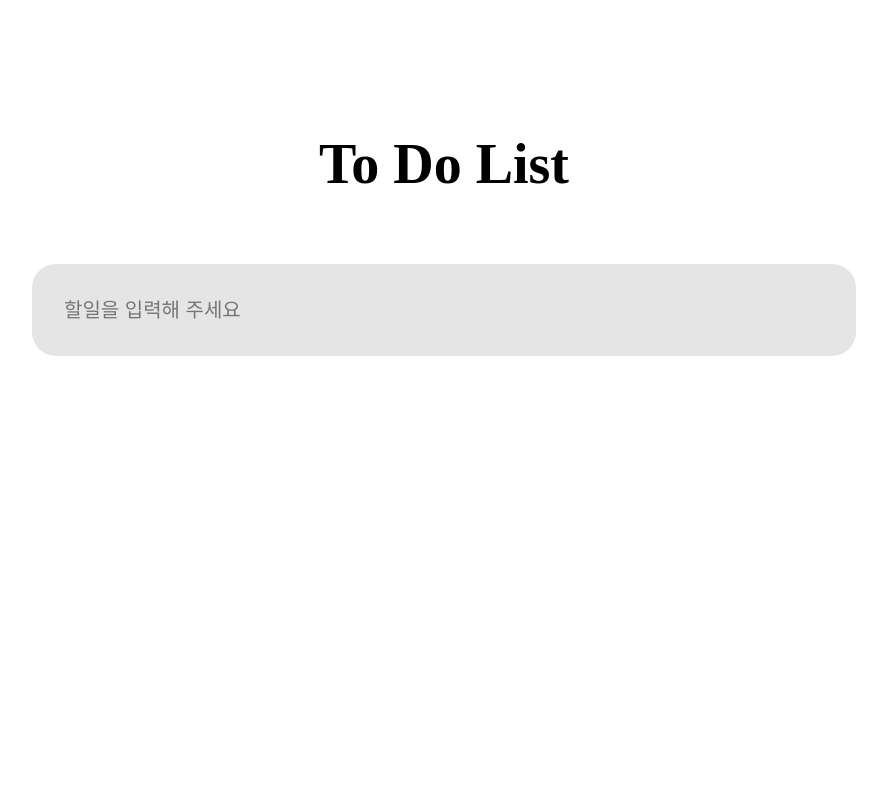
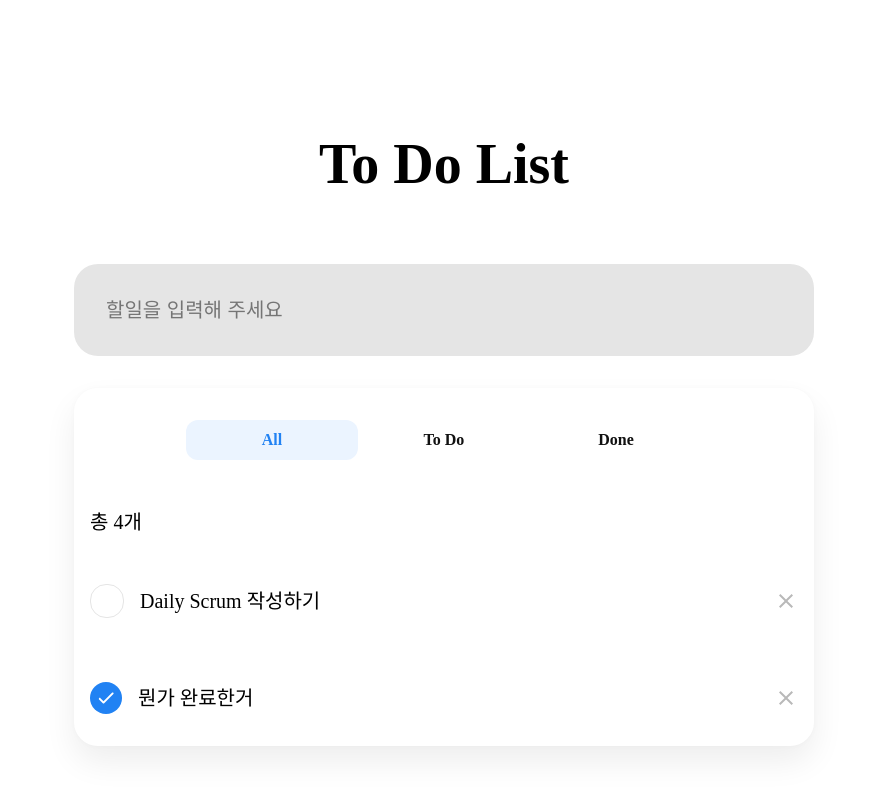
Before and after one commit to bingbing-ba/myfair-test, a Next.js app: page / in a window 1280 px wide. Shown: the top 792 px of the page, without its empty margins (196-1083 px from the left). Built offline with nearby package versions, Linux system fonts and the light colour scheme.

Commit message:
style list part

```diff
--- a/src/components/pages/TodoUserListPage.tsx
+++ b/src/components/pages/TodoUserListPage.tsx
@@ -3,6 +3,7 @@ import React from 'react';
 import styled from '@emotion/styled';
 import TodoUserListHeader from '../parts/Header';
 import InputField from '../parts/InputField';
+import List from '../parts/List';
 
 const Container = styled.div`
   max-width: 760px;
@@ -13,6 +14,7 @@ const Container = styled.div`
   flex-direction: column;
   align-items: center;
   padding: 20px 10px;
+  box-sizing: border-box;
 `;
 
 interface Props {}
@@ -32,6 +34,7 @@ const TodoUserListPage = ({}: Props) => {
           }
         }}
       />
+      <List />
     </Container>
   );
 };
--- a/src/components/parts/InputField.tsx
+++ b/src/components/parts/InputField.tsx
@@ -11,6 +11,7 @@ const InputField = styled.input`
   line-height: 28px;
   text-align: left;
   width: 100%;
+  box-sizing: border-box;
   &:focus {
     outline: none;
   }
--- /dev/null
+++ b/src/components/parts/List.tsx
@@ -0,0 +1,125 @@
+import styled from '@emotion/styled';
+import CheckSVG from '@/public/Check.svg';
+import CloseSVG from '@/public/Close.svg';
+import Image from 'next/image';
+
+const List = () => {
+  return (
+    <Container>
+      <FilterWrapper>
+        <FilterItem active>All</FilterItem>
+        <FilterItem>To Do</FilterItem>
+        <FilterItem>Done</FilterItem>
+      </FilterWrapper>
+      <TodoItemWrapper>
+        <TodoCounter>총 4개</TodoCounter>
+        <TodoItem>
+          <Check />
+          <Text>Daily Scrum 작성하기</Text>
+          <Close />
+        </TodoItem>
+        <TodoItem>
+          <Check done />
+          <Text>뭔가 완료한거</Text>
+          <Close />
+        </TodoItem>
+      </TodoItemWrapper>
+    </Container>
+  );
+};
+
+const Container = styled.div`
+  box-shadow:
+    0px 16px 32px 0px #00000012,
+    0px 0px 6px 0px #00000006;
+  width: 100%;
+  padding: 32px 0px 0px 0px;
+  border-radius: 24px;
+  margin-top: 32px;
+`;
+
+const FilterItem = styled.div<{ active?: boolean }>`
+  font-size: 16px;
+  font-weight: 600;
+  line-height: 24px;
+  text-align: left;
+  background: ${(props) => (props.active ? '#ebf4ff' : '#fff')};
+  width: 108px;
+  padding: 8px 32px 8px 32px;
+  display: flex;
+  justify-content: center;
+  align-items: center;
+  border-radius: 12px;
+  color: ${(props) => (props.active ? '#2182F3' : '#111111')};
+  cursor: pointer;
+  &:hover {
+    background: #ebf4ff;
+  }
+`;
+
+const FilterWrapper = styled.div`
+  display: flex;
+  justify-content: center;
+`;
+
+const TodoItemWrapper = styled.div`
+  display: flex;
+  flex-direction: column;
+  margin-top: 32px;
+`;
+
+const NotChecked = styled.div`
+  width: 32px;
+  height: 32px;
+  border-radius: 16px;
+  border: 1px solid #e5e5e5;
+  cursor: pointer;
+`;
+
+const Checked = styled.div`
+  width: 32px;
+  height: 32px;
+  border-radius: 16px;
+  background: #2182f3;
+  cursor: pointer;
+  display: flex;
+  justify-content: center;
+  align-items: center;
+`;
+
+const Check = ({ done }: { done?: boolean }) => {
+  if (done)
+    return (
+      <Checked>
+        <Image src={CheckSVG} alt="checked" />
+      </Checked>
+    );
+
+  return <NotChecked />;
+};
+
+const TodoItem = styled.div`
+  padding: 32px 16px;
+  display: flex;
+  align-items: center;
+  gap: 16px;
+`;
+
+const Text = styled.div`
+  flex-grow: 1;
+  font-size: 20px;
+  font-weight: 400;
+  line-height: 28px;
+  cursor: pointer;
+`;
+
+const TodoCounter = styled.div`
+  font-size: 20px;
+  font-weight: 400;
+  line-height: 28px;
+  padding: 16px;
+`;
+
+const Close = () => <Image src={CloseSVG} alt="close" style={{ cursor: 'pointer' }} />;
+
+export default List;
```
Also changed, not shown: tsconfig.json (+7 -16 lines), public/Check.svg (added), public/Close.svg (added).
